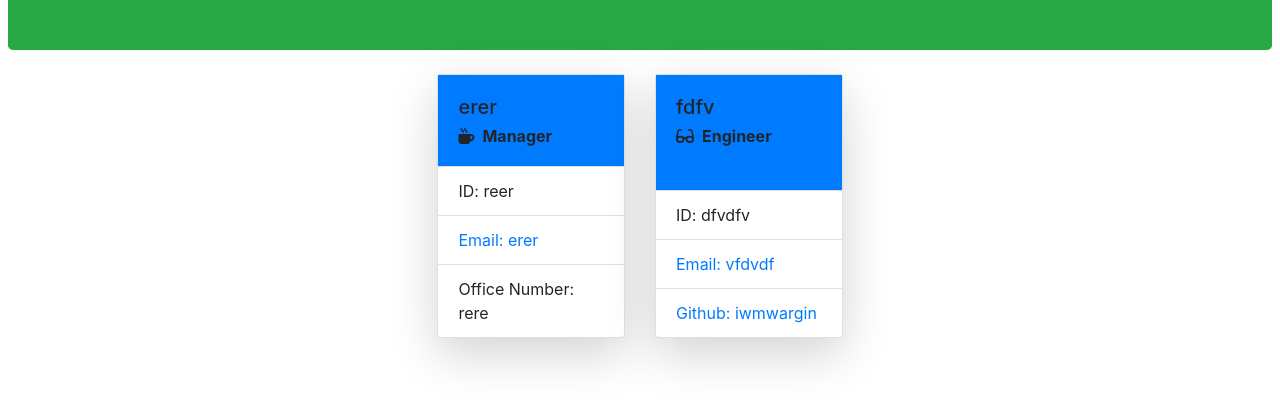
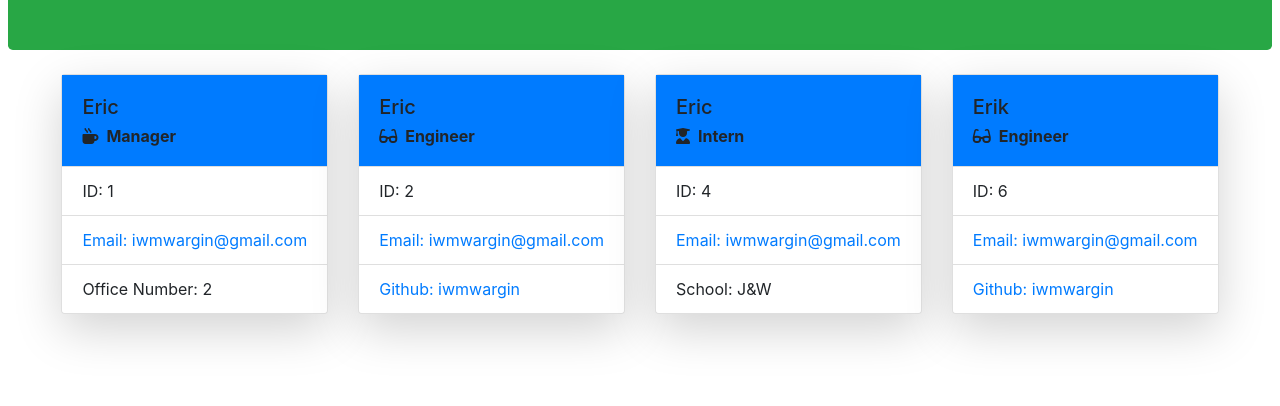
Before and after one commit to iwmwargin/team-profile-generator, a website: page index.html in a window 1280 px wide. Shown: the part 142-548 px from the top of the page. Drawn offline with nearby package versions, Linux system fonts and the light colour scheme.

```diff
--- a/index.html
+++ b/index.html
@@ -18,24 +18,47 @@
         <div class="row justify-content-center">
         <div class ="card-deck"><div class="card shadow-lg text-black mb-3" style="max-width: 18rem;">
       <div class="card-body bg-primary">
-      <h5 class>erer</h5>
+      <h5 class>Eric</h5>
       <h6 class="card-text font-weight-bold"><i class="fas fa-mug-hot mr-2"></i>Manager</h6>
 
       </div>
         <ul class="list-group list-group-flush">
-        <li class="list-group-item">ID: reer</li>
-        <a class="list-group-item" href ="mailto: erer">Email: erer</a>
-        <li class="list-group-item">Office Number: rere</li>
+        <li class="list-group-item">ID: 1</li>
+        <a class="list-group-item" href ="mailto: iwmwargin@gmail.com">Email: iwmwargin@gmail.com</a>
+        <li class="list-group-item">Office Number: 2</li>
       </ul>
       </div><div class="card shadow-lg text-black mb-3" style="max-width: 18rem;">
       <div class="card-body bg-primary">
-      <h5 class=>fdfv</h5>
+      <h5 class=>Eric</h5>
       <h6 class="card-text font-weight-bold"><i class="fas fa-glasses mr-2 "></i>Engineer</h6>
 
       </div>
         <ul class="list-group list-group-flush">
-        <li class="list-group-item">ID: dfvdfv</li>
-        <a class="list-group-item" href ="mailto: vfdvdf">Email: vfdvdf</a>
+        <li class="list-group-item">ID: 2</li>
+        <a class="list-group-item" href ="mailto: iwmwargin@gmail.com">Email: iwmwargin@gmail.com</a>
+        <a class="list-group-item" href ="https://github.com/iwmwargin">Github:  iwmwargin
+        </a>
+      </ul>
+      </div><div class="card shadow-lg text-black mb-3" style="max-width: 18rem;">
+      <div class="card-body bg-primary">
+      <h5 class>Eric</h5>
+      <h6 class="card-text font-weight-bold"><i class="fas fa-user-graduate mr-2"></i>Intern</h6>
+
+      </div>
+        <ul class="list-group list-group-flush">
+        <li class="list-group-item">ID: 4</li>
+        <a class="list-group-item" href ="mailto: iwmwargin@gmail.com">Email: iwmwargin@gmail.com</a>
+        <li class="list-group-item">School: J&W</li>
+      </ul>
+      </div><div class="card shadow-lg text-black mb-3" style="max-width: 18rem;">
+      <div class="card-body bg-primary">
+      <h5 class=>Erik</h5>
+      <h6 class="card-text font-weight-bold"><i class="fas fa-glasses mr-2 "></i>Engineer</h6>
+
+      </div>
+        <ul class="list-group list-group-flush">
+        <li class="list-group-item">ID: 6</li>
+        <a class="list-group-item" href ="mailto: iwmwargin@gmail.com">Email: iwmwargin@gmail.com</a>
         <a class="list-group-item" href ="https://github.com/iwmwargin">Github:  iwmwargin
         </a>
       </ul>
```
Also changed, not shown: img/Team.png.
